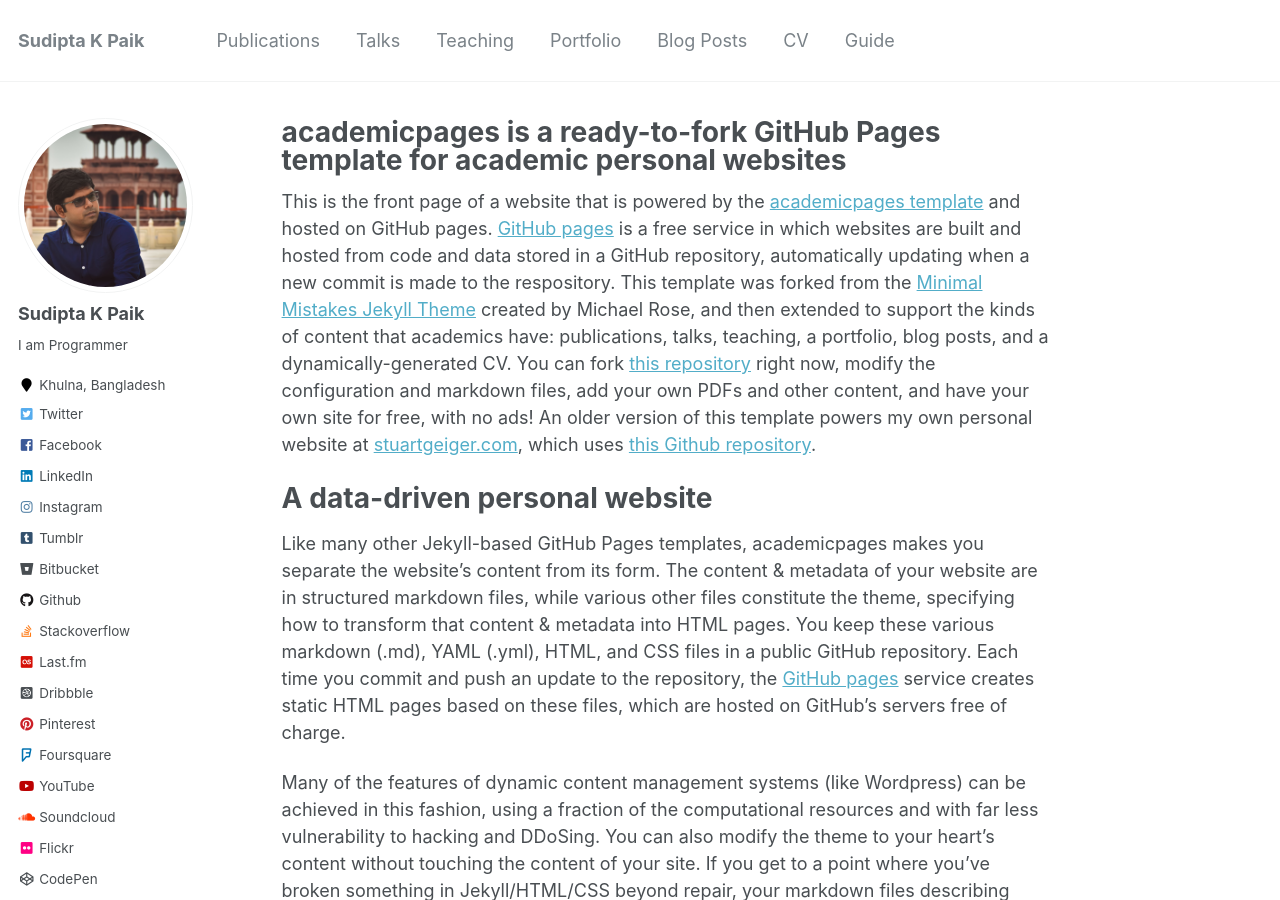
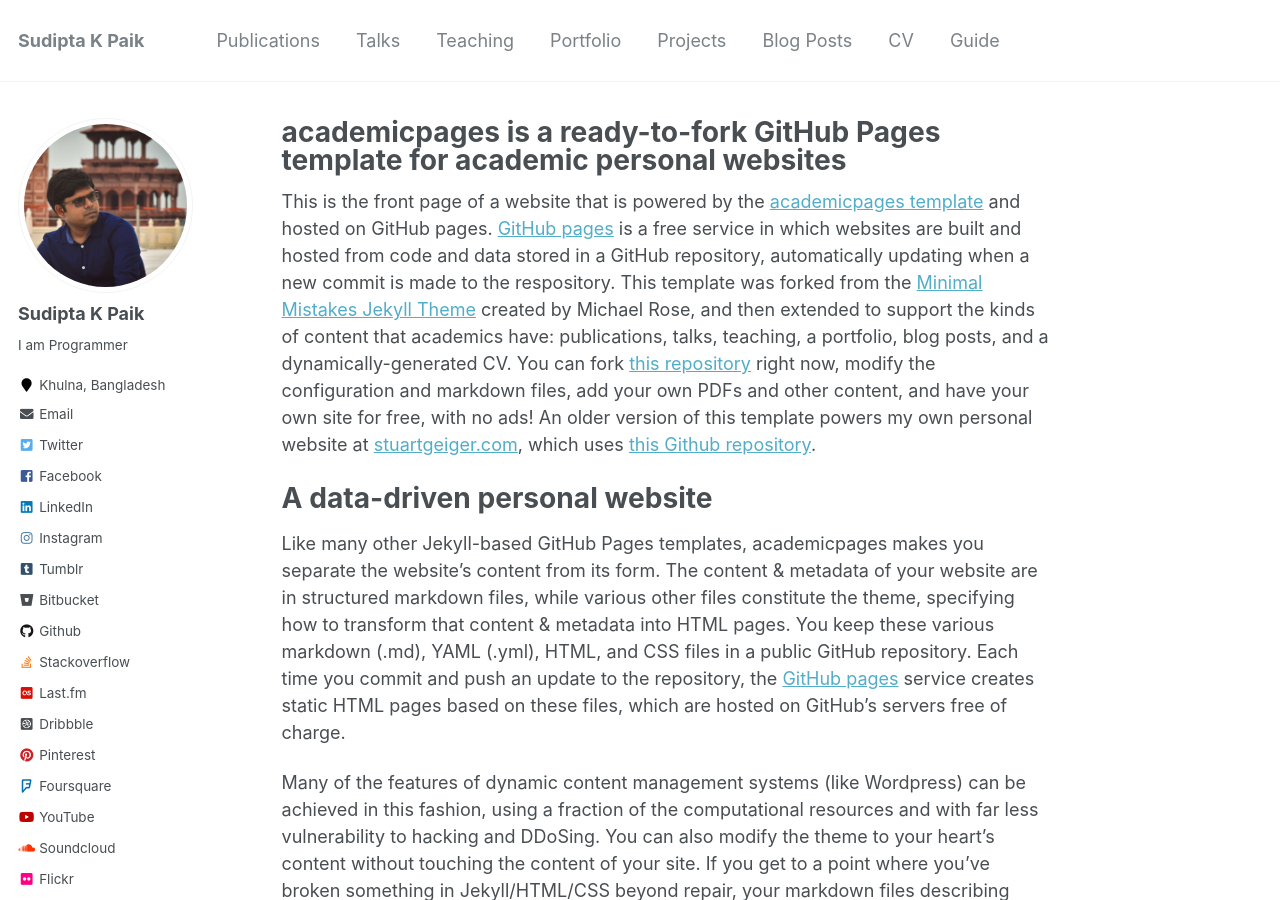
Before and after one commit to skpaik/skpaik.github.io, a Jekyll site: the page built from _pages/about.md, in a window 1280 px wide and 900 px high. Built offline with Jekyll 4.4.1, drawn with Linux system fonts in a browser that asks for light colours.

Commit message:
# Feature - Top Menu Updated

```diff
--- a/_config.yml
+++ b/_config.yml
@@ -87,13 +87,13 @@ author:
   employer         :
   pubmed           :
   googlescholar    :
-  email            :
+  email            : sdiptapaik@gmail.com
   researchgate     :  # example: "https://www.researchgate.net/profile/yourprofile"
   uri              :
   bitbucket        : "skpaik"
   codepen          : "skpaik"
   dribbble         : "skpaik"
-  flickr            : "skpaik"
+  flickr           : "skpaik"
   facebook         : "skpaik"
   foursquare       : "skpaik"
   github           : "skpaik"
--- a/_data/navigation.yml
+++ b/_data/navigation.yml
@@ -12,6 +12,9 @@ main:
   - title: "Portfolio"
     url: /portfolio/
 
+  - title: "Projects"
+    url: /projects/
+
   - title: "Blog Posts"
     url: /year-archive/
 
```
Also changed, not shown: 1 other file.
